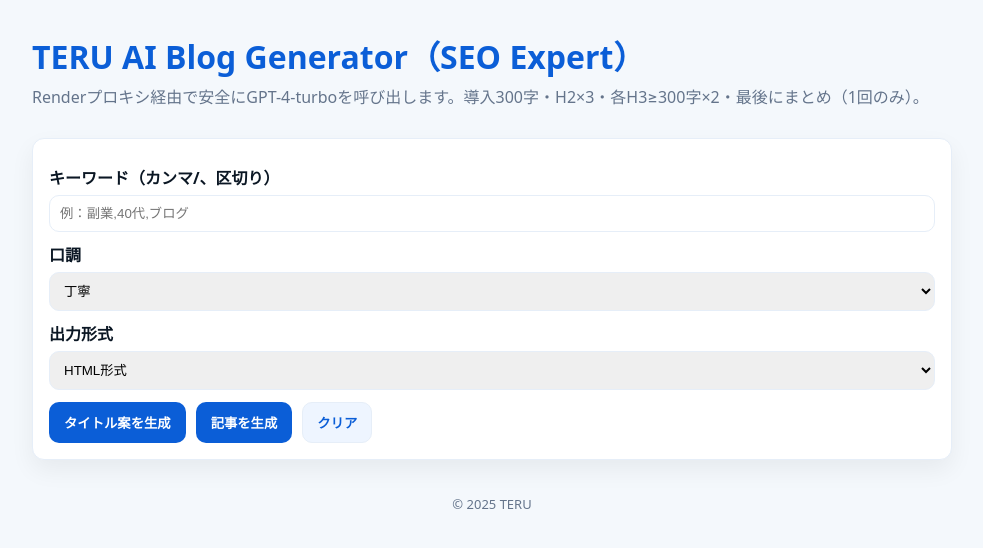
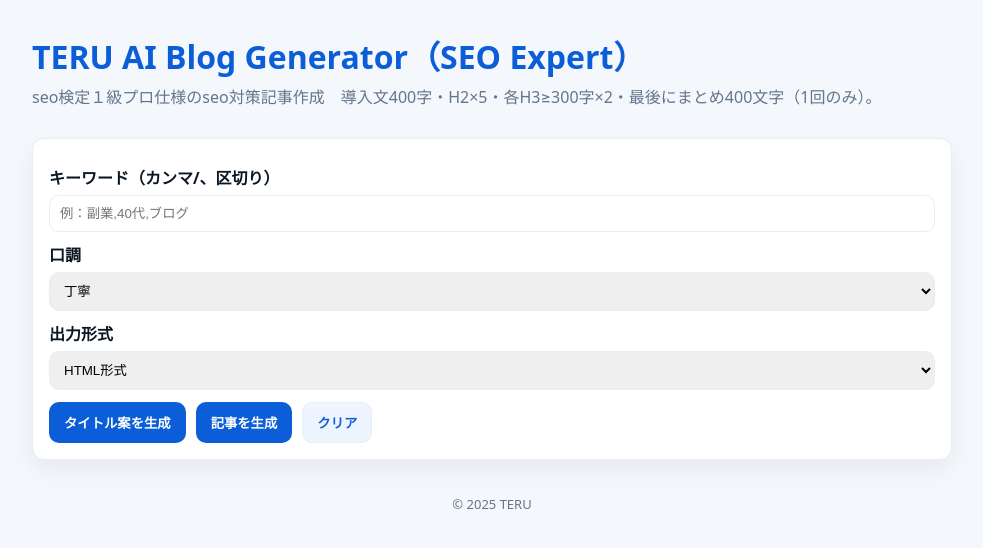
Before and after one commit to TERU-AI/teru, a plain HTML site: page index.html in a window 1280 px wide. Shown: the whole page, without its empty margins (148-1131 px from the left). Drawn offline with Linux system fonts and the light colour scheme.

Commit message:
Update index.html

```diff
--- a/index.html
+++ b/index.html
@@ -10,7 +10,7 @@
   <div class="wrap">
     <header class="hero">
       <h1>TERU AI Blog Generator（SEO Expert）</h1>
-      <p>Renderプロキシ経由で安全にGPT-4-turboを呼び出します。導入300字・H2×3・各H3≥300字×2・最後にまとめ（1回のみ）。</p>
+      <p>seo検定１級プロ仕様のseo対策記事作成　導入文400字・H2×5・各H3≥300字×2・最後にまとめ400文字（1回のみ）。</p>
     </header>
 
     <main>
```
